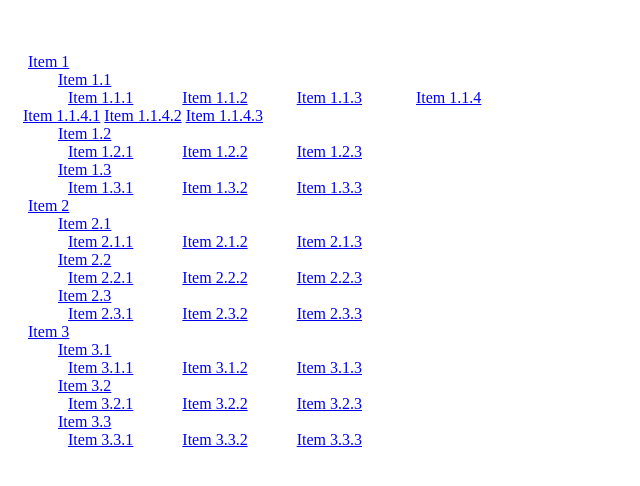
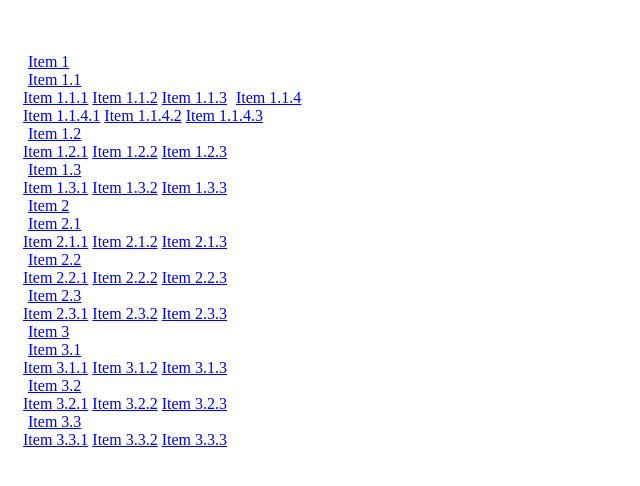
Before and after one commit to navkal/sandbox, a PHP site: page /cn/cn.php in a window 1280 px wide. Shown: the top 486 px of the page, without its empty margins (0-640 px from the left). Run offline with PHP 8.4, Linux system fonts and the light colour scheme.

Commit message:
Prototype

```diff
--- a/cn/cn.php
+++ b/cn/cn.php
@@ -26,16 +26,6 @@
   .list-group.list-group-root > .list-group-item:first-child
   {
     border-top-width: 0;
-  }
-
-  .list-group.list-group-root > .list-group > .list-group-item
-  {
-    padding-left: 30px;
-  }
-
-  .list-group.list-group-root > .list-group > .list-group > .list-group-item
-  {
-    padding-left: 45px;
   }
 
   .list-group-item .glyphicon
@@ -87,15 +77,17 @@
   {
     // Get path and related values
     var sPath = tRsp.path;
+    var sEncode = sPath.replace( /\./g, '-dot-' );
     var nDepth = sPath.split( "." ).length;
-    var sEncode = sPath.replace( /\./g, '-dot-' );
+    var sPadNode = "" + ( nDepth * 15 ) + "px";
+    var sPadCollapse = "" + ( ( nDepth + 1 ) * 15 ) + "px";
 
     // Insert node in tree
     g_tTreeMap[sPath] = { children:[] };
 
     // Display tree node
     var sNode = "";
-    sNode += '<a href="#' + sEncode + '" class="list-group-item" data-toggle="collapse" path="' + sPath + '" >';
+    sNode += '<a href="#' + sEncode + '" class="list-group-item" data-toggle="collapse" path="' + sPath + '" style="padding-left:' + sPadNode + '" >';
     sNode += '<i class="glyphicon glyphicon-chevron-down"></i>';
     sNode += sPath;
     sNode += g_sPropertiesButton;
@@ -117,7 +109,7 @@
     for ( var iChild = 0; iChild < g_tTreeMap[sPath].children.length; iChild ++ )
     {
       var sChildPath = g_tTreeMap[sPath].children[iChild];
-      sCollapse += '<a class="list-group-item collapsed" data-toggle="collapse" path="' + sChildPath + '" >';
+      sCollapse += '<a class="list-group-item collapsed" data-toggle="collapse" path="' + sChildPath + '" style="padding-left:' + sPadCollapse + '" >';
       sCollapse += '<i class="glyphicon glyphicon-chevron-right"></i>';
       sCollapse += sChildPath;
       sCollapse += g_sPropertiesButton;
@@ -140,7 +132,7 @@
     aDeviceInfo.sort( compareDevices );
     for ( var iDevice = 0; iDevice < aDeviceInfo.length; iDevice ++ )
     {
-      sCollapse += '<a href="#" class="list-group-item" path="' + aDeviceInfo[iDevice].path + '">';
+      sCollapse += '<a href="#" class="list-group-item" path="' + aDeviceInfo[iDevice].path + '" style="padding-left:' + sPadCollapse + '" >';
       sCollapse += aDeviceInfo[iDevice].text;
       sCollapse += g_sPropertiesButton;
       sCollapse += '</a>';
```
